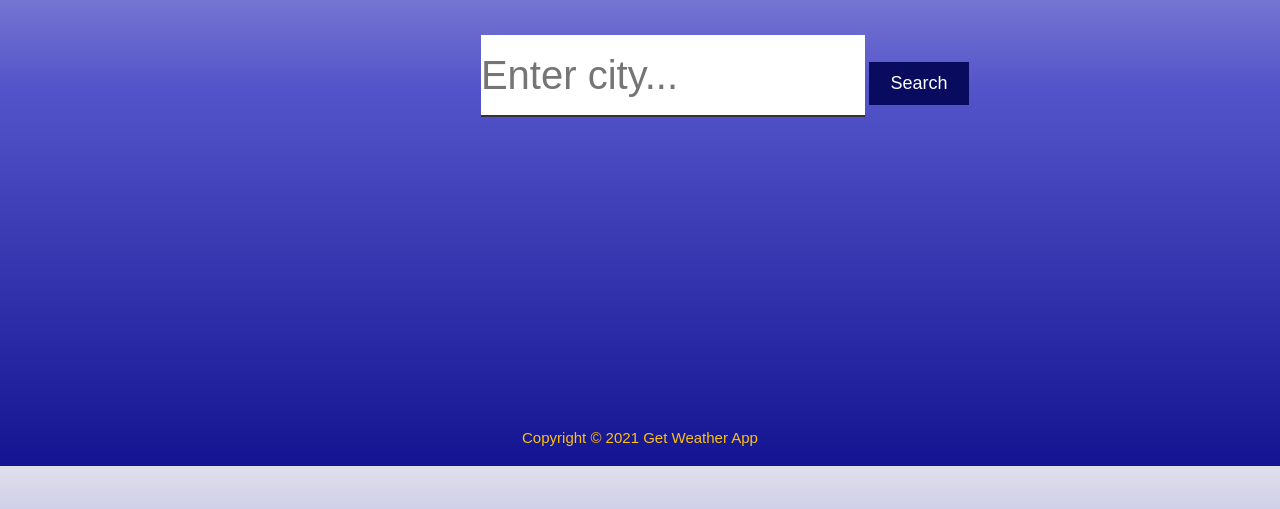
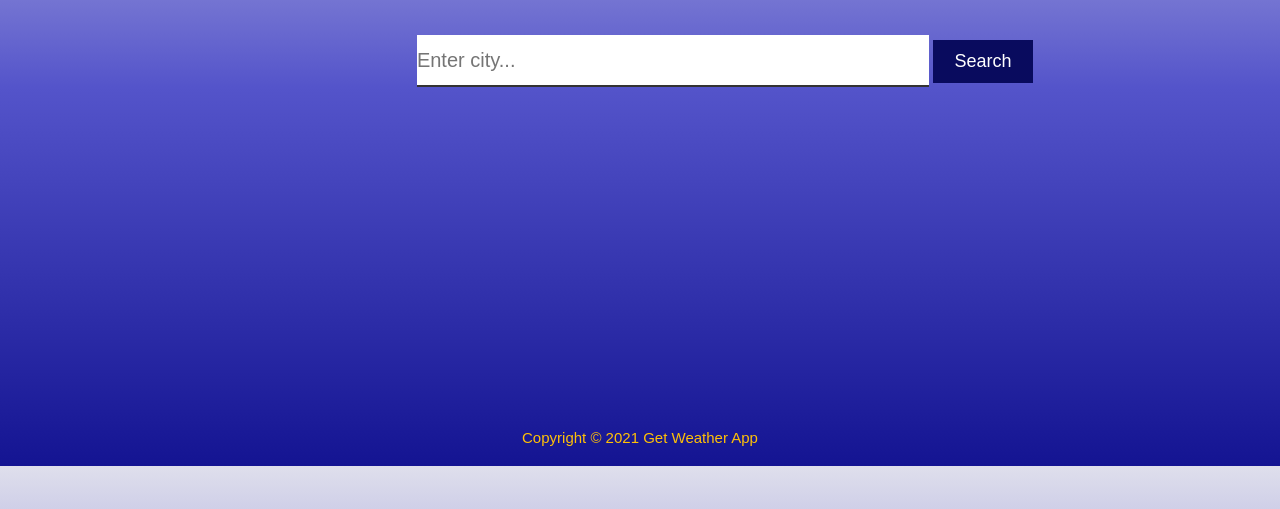
Before and after one commit to Dorcas-BD/Get-Weather, a plain HTML site: page index.html in a window 1280 px wide. Shown: the part 291-800 px from the top of the page. Drawn offline with nearby package versions, Linux system fonts and the light colour scheme.

Commit message:
Update style.css

```diff
--- a/style.css
+++ b/style.css
@@ -64,9 +64,9 @@ header #logo h1{
 }
 
 .input {
-    width: 30%;
+    width: 40%;
     padding:  10px 0;
-    font-size: 40px;
+    font-size: 20px;
     margin: 20px 0;
     border: none;
     border-bottom: 2px solid #333;
```
